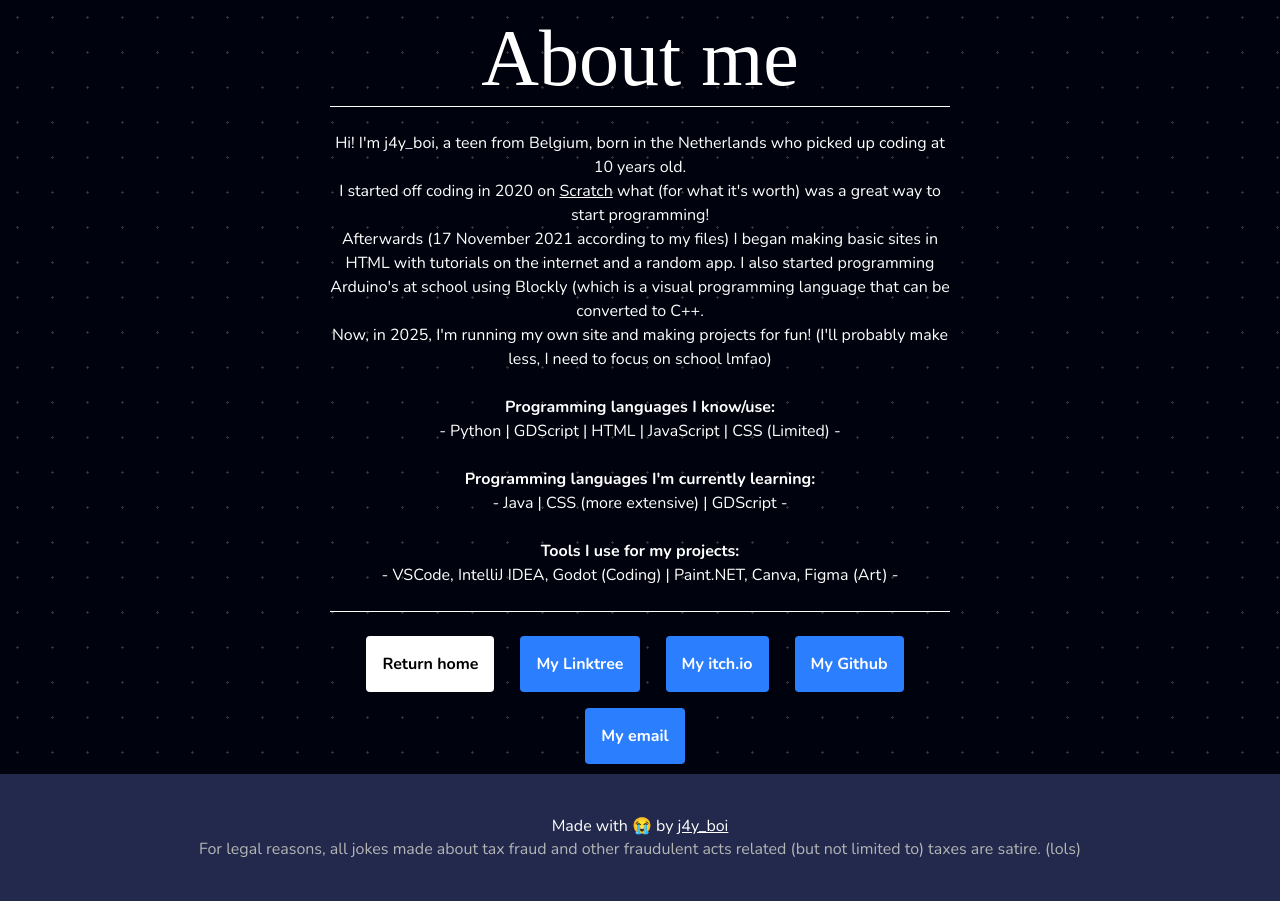
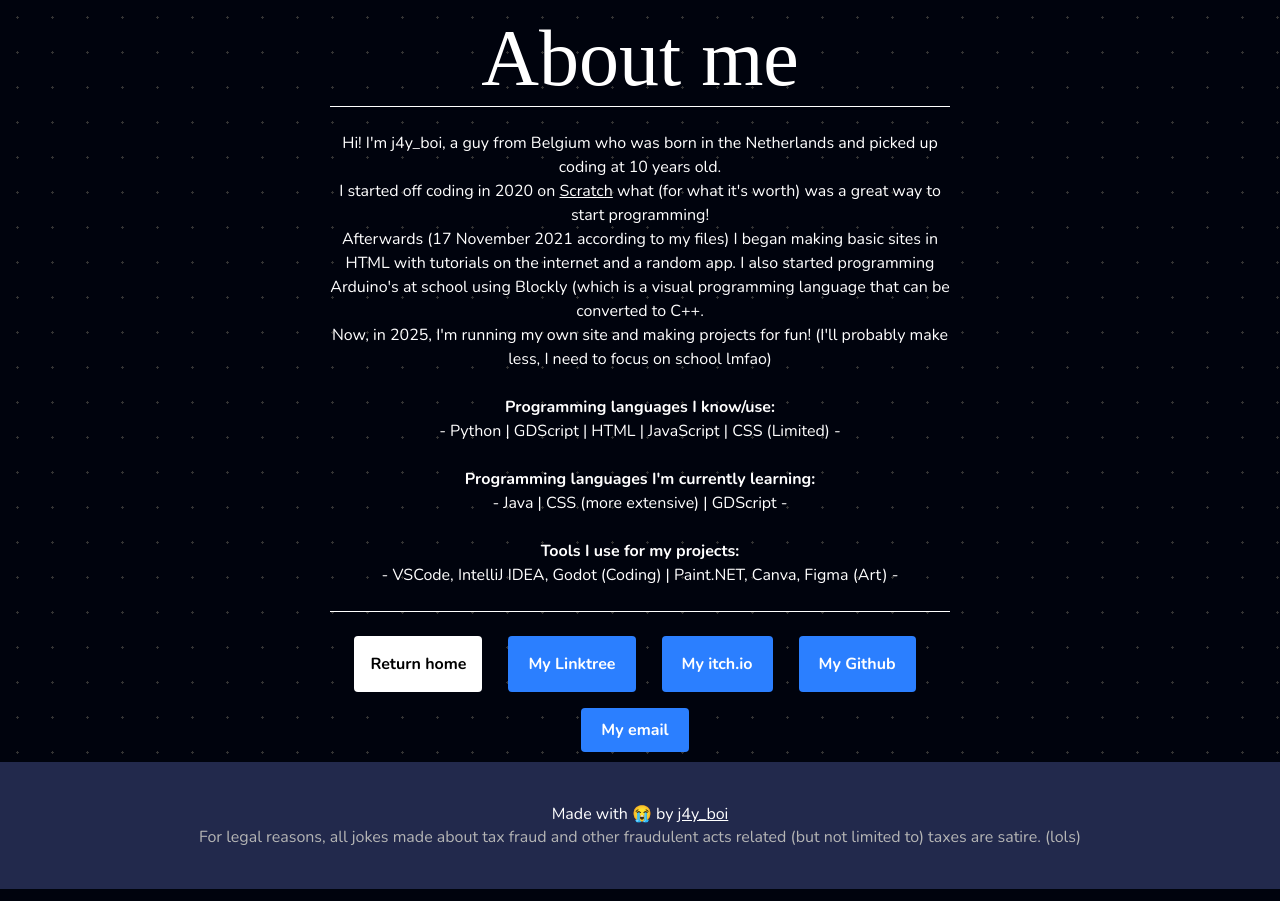
Before and after one commit to j4y-boi/taxfraud.dev, a SvelteKit app: page /info in a window 1280 px wide. Built offline with nearby package versions, Linux system fonts and the light colour scheme; a web font is replaced by a local one.

Commit message:
added button animations, misc changes, added return button on 404 page

```diff
--- a/src/lib/gridthing.svelte
+++ b/src/lib/gridthing.svelte
@@ -57,7 +57,7 @@
   {#each total as project}
     {#if project.link.substring(0, 8) != 'https://'}
       <a href={project.link} class="card">
-        <img src={project.image} alt={project.title} />
+        <img src={project.image} alt={project.title}/>
         <div class="content">
           <div class="title text-black">{project.title}</div>
           <div class="description">{project.description}</div>
--- a/src/routes/+error.svelte
+++ b/src/routes/+error.svelte
@@ -6,8 +6,13 @@
 
 <div class="min-h-screen flex flex-col">
     <div class="text-white center">
-        <Typewriter speedmin={400} speedmax={400} text="404"/>
-        <TyperwriterText speedmin={30} speedmax={30} text="We couldn't find that page!"/>
+        <Typewriter speedmin={350} speedmax={350} text="404"/>
+        <TyperwriterText speedmin={30} speedmax={30} text="We couldn't find that page!"/><br>
+        <div class="flex justify-center p-8 center">
+            <button class="bg-white  text-black font-bold p-4 rounded transition active:scale-95 hover:scale-105" style="margin-right: 10px">
+                <a href="/">Return home </a>
+            </button>
+        </div>
     </div>
 
     <Bottomfooter/>
--- a/src/routes/+page.svelte
+++ b/src/routes/+page.svelte
@@ -30,15 +30,15 @@
         <p class="text-center">{counterText}</p><br>
 
         <div class="flex justify-center p-8 center">
-            <button class="bg-white  text-black font-bold p-4 rounded hover:scale-105" style="margin-right: 10px">
+            <button class="bg-white  text-black font-bold p-4 rounded transition active:scale-95 hover:scale-105" style="margin-right: 10px">
                 <a href="/info">Info / Contact</a>
             </button>
-            <button class="bg-white  text-black font-bold p-4 rounded hover:scale-105" style="margin-right: 10px">
+            <button class="bg-white  text-black font-bold p-4 rounded transition active:scale-95 hover:scale-105" style="margin-right: 10px">
                 <a href="/projects">My projects</a>
             </button>
         </div>
         <div class="flex justify-center p-8">
-            <button class="hover:scale-105" onclick={increment}>�</button>
+            <button class="transition active:scale-95" onclick={increment}>�</button>
         </div>
 
     </div>
--- a/src/routes/clickd/+page.svelte
+++ b/src/routes/clickd/+page.svelte
@@ -70,7 +70,7 @@
         <h3 class="text-white text-center">Current multiplier: {multiplier}x (+1 every 250 clicks)</h3>
         <h3 class="text-white text-center">{commentary}</h3>
         <div class=" flex justify-center p-8">
-            <button class="bg-white  text-blue-800 font-bold p-4 rounded hover:scale-105" onclick={up}>
+            <button class="inline-flex h-12 items-center justify-center rounded-md bg-white px-6 text-blue-800 font-bold shadow-lg shadow-neutral-500/20 transition active:scale-95 hover:scale-105" onclick={up}>
                 Button
             </button>
         </div>
--- a/src/routes/info/+page.svelte
+++ b/src/routes/info/+page.svelte
@@ -6,7 +6,7 @@
 <div class="min-h-screen flex flex-col">
     <div class="text-white center">
         <Typewriter text="About me"/> <hr><br>
-        <p class="text-center">Hi! I'm j4y_boi, a teen from Belgium, born in the Netherlands who picked up coding at 10 years old.</p>
+        <p class="text-center">Hi! I'm j4y_boi, a guy from Belgium who was born in the Netherlands and picked up coding at 10 years old.</p>
         <p class="text-center">I started off coding in 2020 on <a href="https://scratch.mit.edu/users/j4y_boi/"><u>Scratch</u></a> what (for what it's worth) was a great way to start programming!</p>
         <p class="text-center">Afterwards (17 November 2021 according to my files) I began making basic sites in HTML with tutorials on the internet and a random app.
         I also started programming Arduino's at school using Blockly (which is a visual programming language that can be converted to C++.</p>
@@ -18,21 +18,22 @@
         <p class="text-center"><b>Tools I use for my projects:</b></p>
         <p class="text-center">- VSCode, IntelliJ IDEA, Godot (Coding) | Paint.NET, Canva, Figma (Art) -</p><br><hr><br> <!-- This is probably breaking 30+ design rules, but I could give less of a crap at the moment -->
         <div style="display: flex; justify-content: center;" class="flex flex-wrap justify-center gap-2 sm:gap-4">
-            <button class="bg-white  text-black font-bold p-4 rounded hover:scale-105" style="margin-right: 10px">
+            <button class="bg-white  text-black font-bold p-4 rounded transition active:scale-95 hover:scale-105" style="margin-right: 10px">
                 <a href="/">Return home</a>
             </button>
-            <button class="bg-blue-500  text-white font-bold p-4 rounded hover:scale-105" style="margin-right: 10px">
+            <button class="relative overflow-hidden rounded bg-blue-500 px-5 py-2.5 text-white font-bold p-4 transition-all duration-300 hover:bg-blue-600 hover:ring-2 hover:ring-neutral-800 hover:ring-offset-2" style="margin-right: 10px">
                 <a href="https://www.linktr.ee/j4y_boi">My Linktree</a>
             </button>
-            <button class="bg-blue-500 text-white font-bold p-4 rounded hover:scale-105" style="margin-right: 10px">
+            <button class="relative overflow-hidden rounded bg-blue-500 px-5 py-2.5 text-white font-bold p-4 transition-all duration-300 hover:bg-blue-600 hover:ring-2 hover:ring-neutral-800 hover:ring-offset-2" style="margin-right: 10px">
                 <a href="https://j4y-boi.itch.io/">My itch.io</a>
             </button>
-            <button class="bg-blue-500 text-white font-bold p-4 rounded hover:scale-105" style="margin-right: 10px">
+            <button class="relative overflow-hidden rounded bg-blue-500 px-5 py-2.5 text-white font-bold p-4 transition-all duration-300 hover:bg-blue-600 hover:ring-2 hover:ring-neutral-800 hover:ring-offset-2" style="margin-right: 10px">
                 <a href="https://github.com/j4y-boi">My Github</a>
             </button>
-            <button class="bg-blue-500  text-white font-bold p-4 rounded hover:scale-105" style="margin-right: 10px">
+            <button class="relative overflow-hidden rounded bg-blue-500 px-5 py-2.5 text-white font-bold p-4 transition-all duration-300 hover:bg-blue-600 hover:ring-2 hover:ring-neutral-800 hover:ring-offset-2" style="margin-right: 10px">
                 <a href="mailto:j4y_boi@taxfraud.dev">My email</a>
             </button>
+
         </div>
     </div>
     <Bottomfooter/>
--- a/src/routes/projects/animalroad/+page.svelte
+++ b/src/routes/projects/animalroad/+page.svelte
@@ -12,7 +12,7 @@
         </div>
         <p class="text-center"><a href="https://github.com/j4y-boi/legally-destinct-animal-crossing/tree/after-roulette"><u>GitHub Repo</u></a></p><br>
         <div style="display: flex; justify-content: center;">
-            <button class="bg-white  text-black font-bold p-4 rounded hover:scale-105" style="margin-right: 10px">
+            <button class="bg-white  text-black font-bold p-4 rounded transition active:scale-95 hover:scale-105" style="margin-right: 10px">
                 <a href="/projects">Return to projects</a>
             </button>
         </div>
--- a/src/routes/projects/bgchange/+page.svelte
+++ b/src/routes/projects/bgchange/+page.svelte
@@ -11,7 +11,7 @@
             <p class="text-center"><a href="https://github.com/j4y-boi/bgChange"><u>GitHub Repo</u></a></p>
         </div><br>
         <div style="display: flex; justify-content: center;">
-            <button class="bg-white  text-black font-bold p-4 rounded hover:scale-105" style="margin-right: 10px">
+            <button class="bg-white  text-black font-bold p-4 rounded transition active:scale-95 hover:scale-105" style="margin-right: 10px">
                 <a href="/projects">Return to projects</a>
             </button>
         </div>
```
